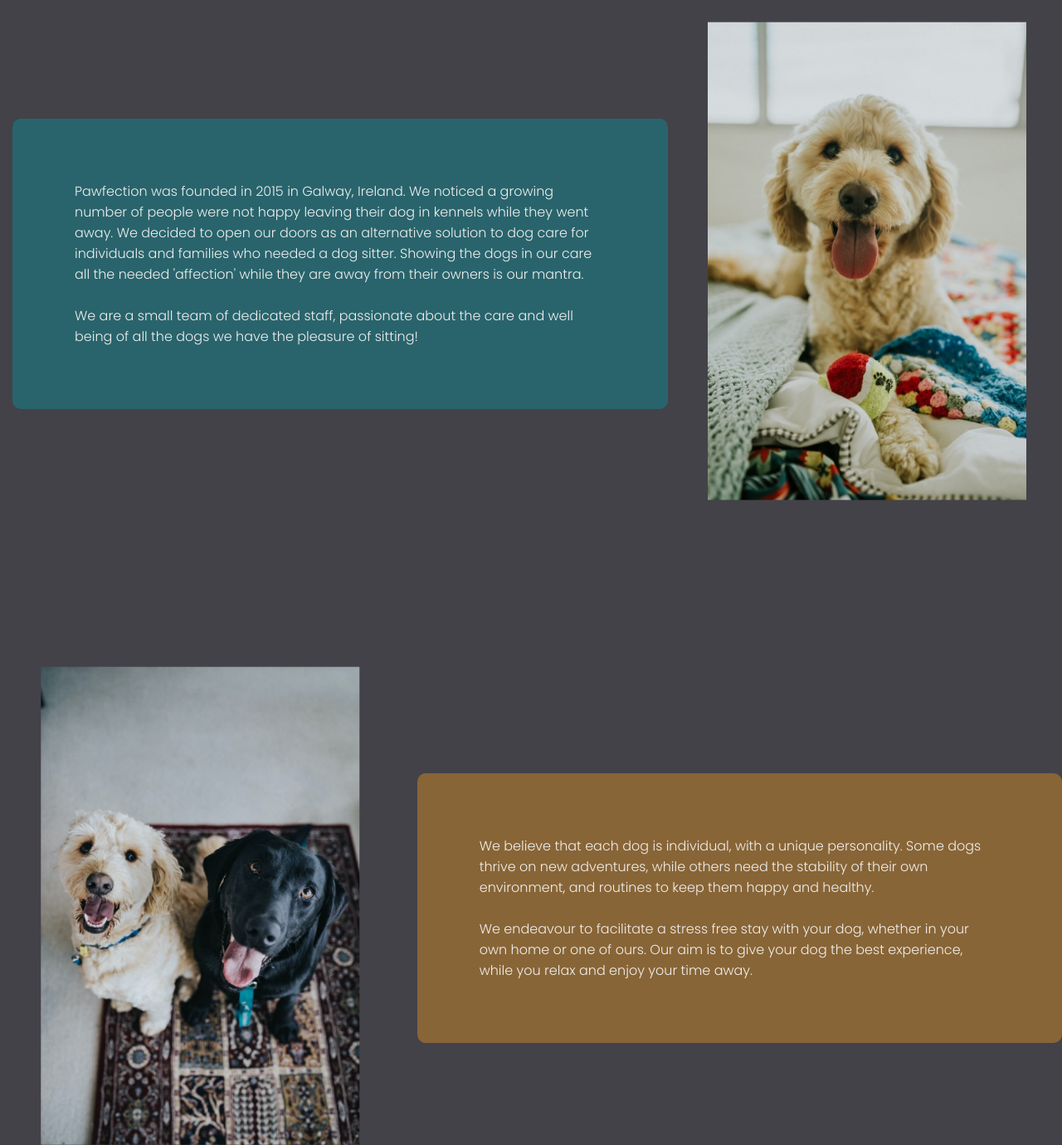
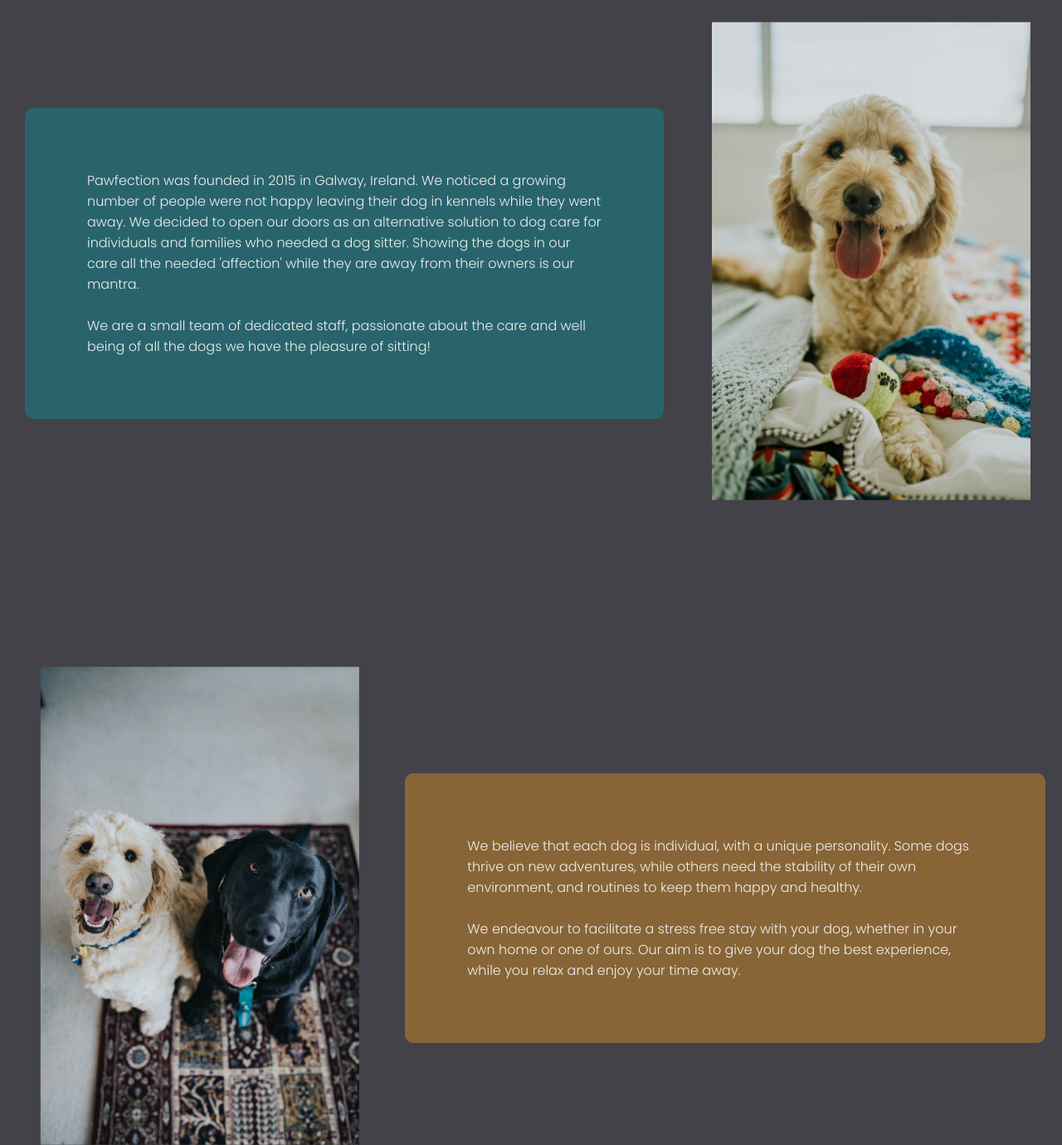
Before and after one commit to kreilly86/p1-pawfection, a plain HTML site: page about-us.html in a window 1280 px wide. Shown: the part 520-1900 px from the top of the page at 83% size. Drawn offline with Linux system fonts and the light colour scheme.

Commit message:
add left and right margins to textbox-gold and text-box blue

```diff
--- a/assets/css/style.css
+++ b/assets/css/style.css
@@ -152,7 +152,7 @@ footer {
 .info-pages {
     width: 100%;
     height: max-content;
-    margin-bottom: 100px;
+    margin-bottom: 50px;
     padding: 0;
     overflow: hidden;
 }
@@ -177,19 +177,21 @@ footer {
     width: 100%;
     padding: 0;
     margin-bottom: 50px;
-    margin-left: 5px;
+    margin-left: 10px;
+    margin-right: 10px;
 }
 
 .textbox-blue {
+    flex-flow: row;
     color: #f0efec;
-    flex-flow: row;
     background-color: rgba(3,150,166,.4);
     border-radius: 10px;
     font-family: Poppins, sans-serif;
     font-size: 100%;
     padding: 75px;
     text-align: left;
-    margin-left: 10px;
+    margin-left: 20px;
+    margin-right: 10px;
 }
 
 .image-blue-box {
@@ -205,9 +207,11 @@ footer {
     width: 100%;
     padding: 0;
     margin-bottom: 0px;
+
 }
 
 .textbox-gold {
+    flex-flow: row;
     color: #F0EFEC;
     font-family: Poppins, sans-serif;
     background-color: rgba(241,152,32,.4);
@@ -215,7 +219,7 @@ footer {
     font-size: 100%;
     padding: 75px;
     text-align: left;
-    margin-left: 10px;
+    margin-right: 20px;
 }
 
 .image-gold-box {
```
